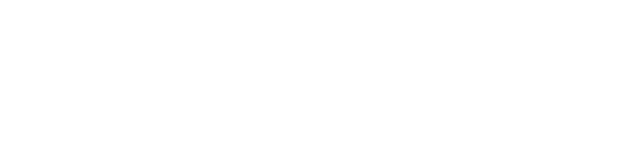
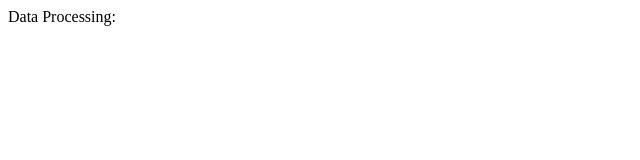
Before and after one commit to CarlotaVagon/SDV, a plain HTML site: page index.html in a window 1280 px wide. Shown: the whole page, without its empty margins (0-640 px from the left). Drawn offline with Linux system fonts and the light colour scheme.

Commit message:
Update index.html

```diff
--- a/index.html
+++ b/index.html
@@ -1,3 +1,4 @@
 <div id="graph-container">
 
 </div>
+<p>Data Processing: </p>
```
